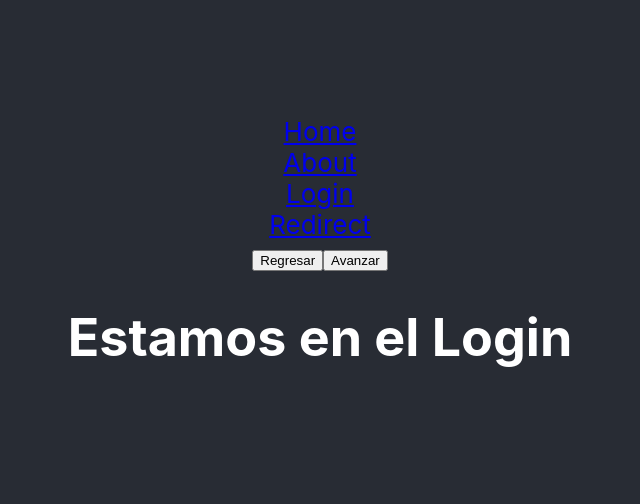
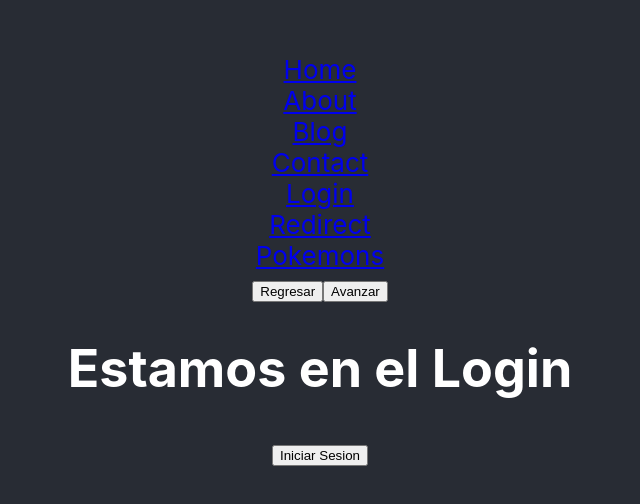
Before and after one commit to SheykoWk/rutas-basicas, a React (Create React App) app: page /login in a window 1280 px wide. Shown: the part 140-644 px from the top of the page, without its empty margins (320-960 px from the left). Built offline with nearby package versions, Linux system fonts and the light colour scheme; the HTML template or start-up script is replaced by a standard one.

Commit message:
add the protected routes

```diff
--- a/src/App.js
+++ b/src/App.js
@@ -7,18 +7,27 @@ import Menu from './components/Menu';
 import Redirect from './pages/Redirect';
 import Pokemon from './pages/Pokemon';
 import PokemonList from './pages/PokemonList';
+import ProtectedUrl from './components/ProtectedUrl';
+import { useState } from 'react';
 
 function App() {
+
+  const [user, setUser] = useState(false)
+
 
   return (
     <div className="App">
       <header className="App-header">
         <Menu />
         <Routes>
+          <Route element={<ProtectedUrl isUser={user} />}>
+            <Route path='/blog' element={<h2>Este es el blog</h2>} />
+            <Route path='/contact' element={<h2>Este es mi contacto</h2>} />
+            <Route path='/about' element={<About />} />
+          </Route>
           <Route path='/' element={<Home />} />
-          <Route path='/about' element={<About />} />
-          <Route path='/login' element={<Login />} />
           <Route path='/redirect' element={<Redirect />} />
+          <Route path='/login' element={<Login handlerUser={setUser} />} />
           <Route path='/pokemons' element={<PokemonList />} />
           <Route path='/pokemons/:id' element={<Pokemon />} />
         </Routes>
--- a/src/components/Menu.js
+++ b/src/components/Menu.js
@@ -1,4 +1,4 @@
-import { Link, useNavigate } from "react-router-dom"
+import { Link, useNavigate, Outlet } from "react-router-dom"
 
 const Menu = () => {
 
@@ -6,16 +6,24 @@ const Menu = () => {
 
     return(
         <div>
+            <div>
                 <Link to='/'>Home</Link>
                 <br/>
                 <Link to='/about' >About</Link>
+                <br/>
+                <Link to='/blog' >Blog</Link>
+                <br/>
+                <Link to='/contact' >Contact</Link>
                 <br/>
                 <Link to='/login' >Login</Link>
                 <br/>
                 <Link to='/redirect' >Redirect</Link>
                 <br/>
+                <Link to='/pokemons' >Pokemons</Link>
+                <br/>
                 <button onClick={() => navigate(-1) } >Regresar</button>
                 <button onClick={() => navigate(+1) } >Avanzar</button>
+            </div>
         </div>
     )
 }
--- /dev/null
+++ b/src/components/ProtectedUrl.js
@@ -0,0 +1,11 @@
+import { Navigate, Outlet } from "react-router-dom"
+
+const ProtectedUrl = ({ isUser }) => {
+    if(isUser){
+        return <Outlet />
+    } else {
+        return <Navigate to='/login' />
+    }
+}
+
+export default ProtectedUrl
--- a/src/pages/Login.js
+++ b/src/pages/Login.js
@@ -1,10 +1,12 @@
-const Login = () => {
+
+const Login = ({ handlerUser }) => {
 
     return(
         <div>
             <h1>
                 Estamos en el Login
             </h1>
+            <button onClick={() => handlerUser(true)}>Iniciar Sesion</button>
         </div>
     )
 }
```
Lines whose indentation alone changed are shown as unchanged.
